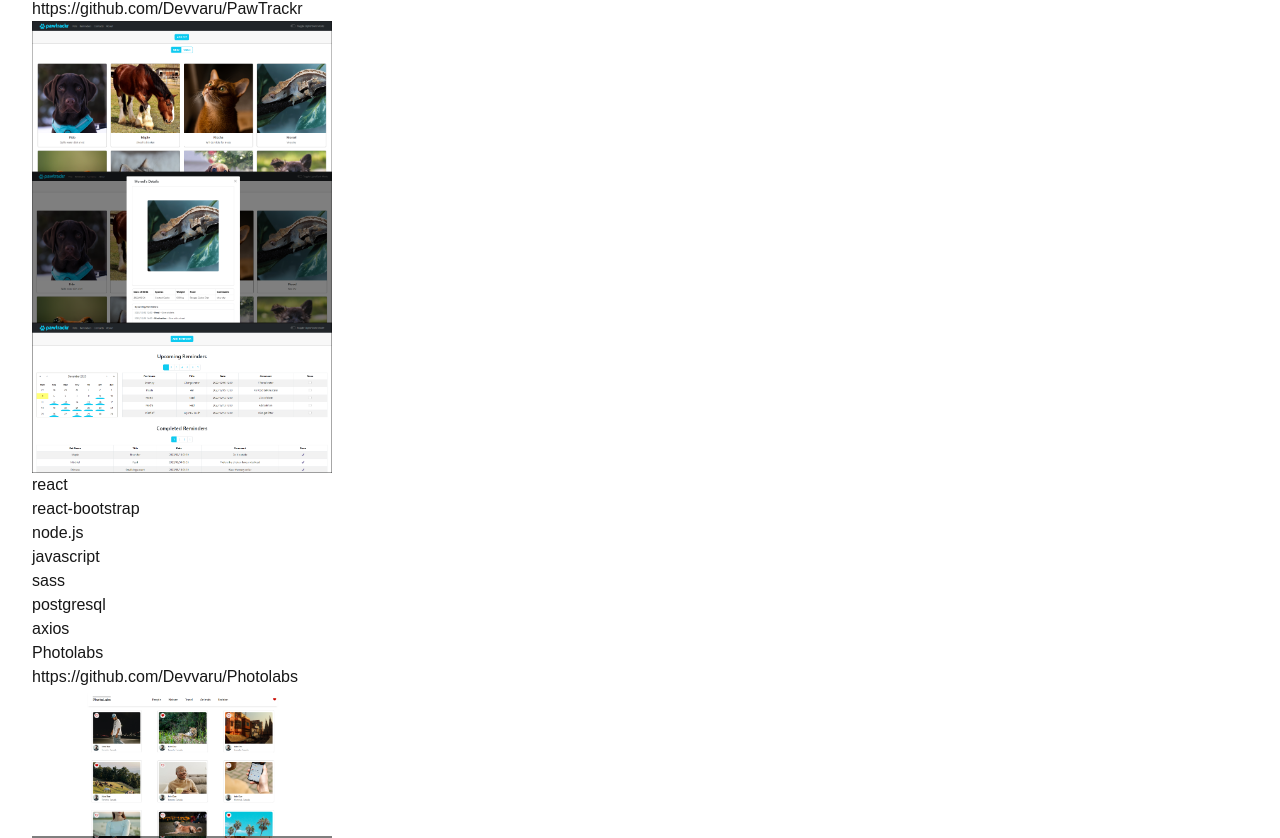
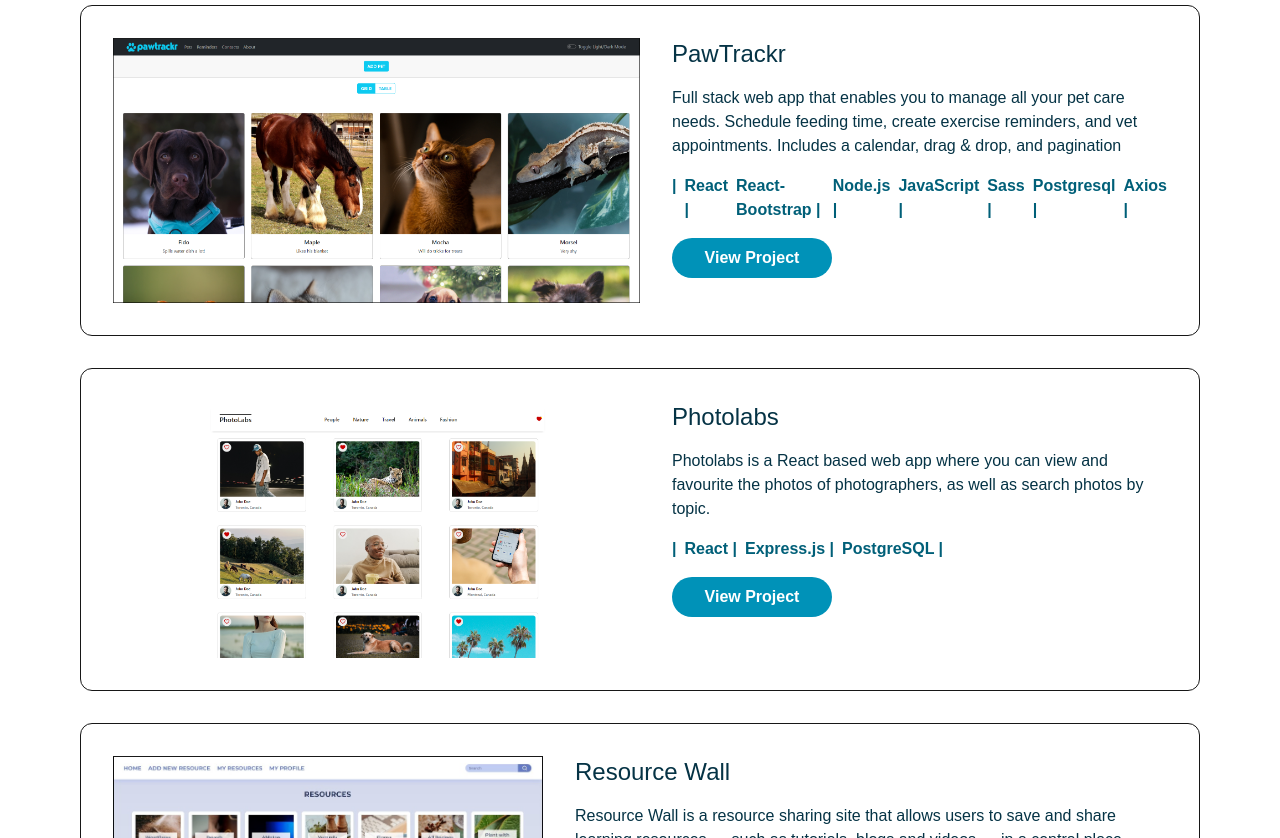
Before and after one commit to Devvaru/personal-portfolio, a Next.js app in the folder portfolio/: page / in a window 1280 px wide. Shown: the part 662-1500 px from the top of the page. Built offline with nearby package versions, Linux system fonts and the light colour scheme.

Commit message:
Update layout for project data

```diff
--- a/portfolio/src/app/projects-data.tsx
+++ b/portfolio/src/app/projects-data.tsx
@@ -3,31 +3,36 @@ const projects: Readonly<Record<string, Readonly<Record<string, string | Readonl
         title: "PawTrackr",
         url: "https://github.com/Devvaru/PawTrackr",
         imgs: ["/images/Homepage_View.png", "/images/Pet_Modal_View.png", "/images/Reminders_View.png"],
-        frameworks: ["react", "react-bootstrap", "node.js", "javascript", "sass", "postgresql", "axios"]
+        description: "Full stack web app that enables you to manage all your pet care needs. Schedule feeding time, create exercise reminders, and vet appointments. Includes a calendar, drag & drop, and pagination",
+        frameworks: ["React", "React-Bootstrap", "Node.js", "JavaScript", "Sass", "Postgresql", "Axios"]
     },
     project2: {
         title: "Photolabs",
         url: "https://github.com/Devvaru/Photolabs",
         imgs: ["/images/photolabs_home.png", "/images/photolabs_modal.png", "/images/photolabs_topic.png"],
-        frameworks: ["react", "express.js", "postgresql"]
+        description: "Photolabs is a React based web app where you can view and favourite the photos of photographers, as well as search photos by topic.",
+        frameworks: ["React", "Express.js", "PostgreSQL"]
     },
     project3: {
         title: "Resource Wall",
         url: "https://github.com/Devvaru/resource-wall",
         imgs: ["/images/homepage-screenshot.jpg", "/images/my-favourites-screenshot.jpg", "/images/show-single-resource-screenshot.jpg"],
-        frameworks: ["javascript", "jquery", "express.js", "ejs", "sass", "postgresql"]
+        description: "Resource Wall is a resource sharing site that allows users to save and share learning resources — such as tutorials, blogs and videos — in a central place, publicly available to any user.",
+        frameworks: ["JavaScript", "jQuery", "Express.js", "EJS", "Sass", "PostgreSQL"]
     },
     project4: {
         title: "TwO-O-Player-Math-Game",
         url: "https://github.com/Devvaru/TwO-O-Player-Math-Game",
         imgs: [""],
-        frameworks: ["ruby"]
+        description: "A 2-Player CLI based math game written in Ruby, where players take turns to answer simple math addition problems. A new math question is generated for each turn by picking two numbers between 1 and 20. The player whose turn it is is prompted the question and must answer correctly or lose a life.",
+        frameworks: ["Ruby"]
     },
     project5: {
         title: "Etch-A-Sketch",
         url: "https://github.com/Devvaru/Etch-a-Sketch",
         imgs: ["/images/apple.jpg", "/images/portrait.jpg", "/images/photo.jpg"],
-        frameworks: ["javascript", "html5", "css3"]
+        description: "Etch-a-Sketch is an online drawing canvas where you can use various tools to create beautiful pixel art, including a colour picker, a grayscale pencil, and a color randomizer. You also have the option to change canvas size to your liking.",
+        frameworks: ["JavaScript", "HTML5", "CSS3"]
     },
 };
 
--- a/portfolio/src/app/projects.tsx
+++ b/portfolio/src/app/projects.tsx
@@ -2,29 +2,52 @@ import projects from "./projects-data";
 
 export default function Projects() {
     return (
-        <main className="projects-container">
+        <main className="projects-container flex flex-col items-center gap-8 px-12 py-8">
             {Object.entries(projects).map(([key, project]) => (
-                <div key={key} className="project-card">
-                    <h3>{project.title}</h3>
-                    {typeof project.url === "string" && (
-                        <a href={project.url} target="_blank" rel="noopener noreferrer">
-                            {project.url}
-                        </a>
-                    )}
+                <div key={key} className="project-card border rounded-xl p-8 flex gap-8">
 
-                    <div className="project-images">
+                    {/* images for modal*/}
+                    {/* <div className="project-images">
                         {Array.isArray(project.imgs) && project.imgs.map((img, index) => (
                             img && <img key={index} src={img} alt={`${project.title} screenshot ${index + 1}`} style={{ width: 300 }} />
                         ))}
+                    </div> */}
+
+                    {/* image */}
+                    <div className="project-image max-w-1/2">
+                        <img src={project.imgs[0]} />
                     </div>
 
-                    {Array.isArray(project.frameworks) && (
-                        <ul className="frameworks-list">
-                            {project.frameworks.map((framework, index) => (
-                                <li key={index}>{framework}</li>
-                            ))}
-                        </ul>
-                    )}
+                    <div className="flex flex-col gap-4">
+
+                        {/* title */}
+                        {typeof project.url === "string" && (
+                            <a href={project.url} target="_blank" rel="noopener noreferrer">
+                                <h3 className="text-2xl text-cyan-950">{project.title}</h3>
+                            </a>
+                        )}
+
+                        {typeof project.description === "string" && (
+                            <p className="text-cyan-950">{project.description}</p>
+                        )}
+
+                        {/* stacks */}
+                        {Array.isArray(project.frameworks) && (
+                            <ul className="frameworks-list flex gap-2 text-cyan-800 font-bold"> {"|"}
+                                {project.frameworks.map((framework, index) => (
+                                    <li key={index}>{framework + " | "}</li>
+                                ))}
+                            </ul>
+                        )}
+
+                        {/* button */}
+                        {typeof project.url === "string" && (
+                            <a href={project.url} target="_blank" rel="noopener noreferrer" className="py-2 px-6 bg-cyan-600 hover:bg-cyan-800 text-white rounded-full w-40 flex justify-center font-semibold">
+                                View Project
+                            </a>
+                        )}
+
+                    </div>
                 </div>
             ))}
         </main>
```
